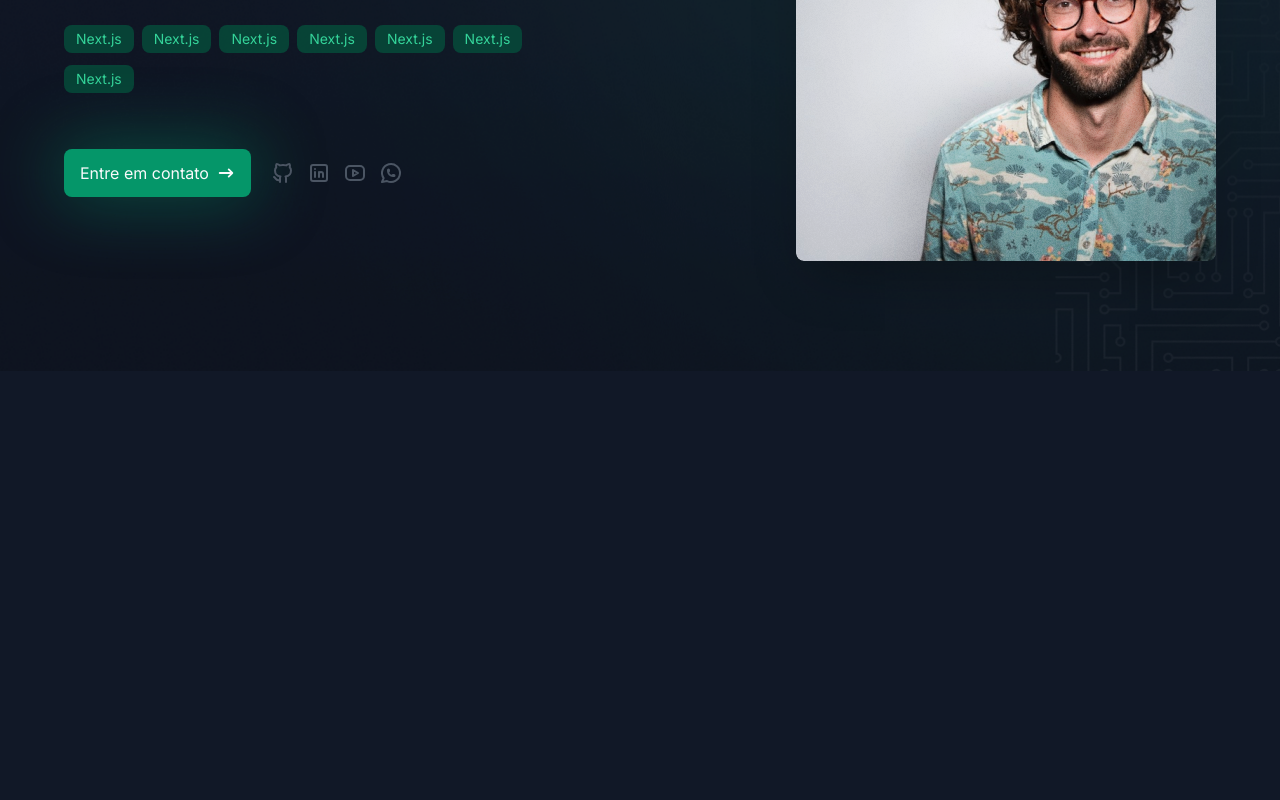
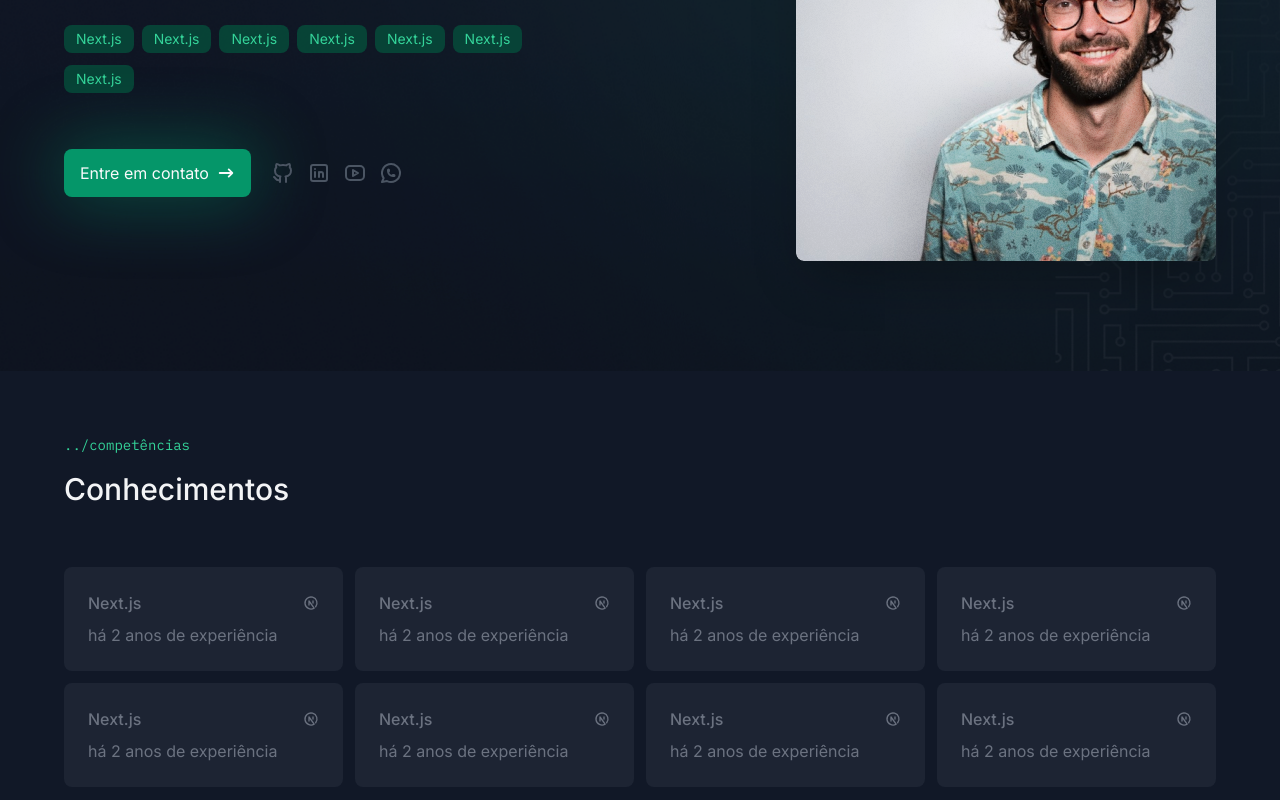
Before and after one commit to brunolimadevelopment/portfolio, a Next.js app: page / in a window 1280 px wide. Shown: the part 384-1184 px from the top of the page. Before the commit the page ends 800 px from the top, so only its background shows below. Built offline with nearby package versions, Linux system fonts and the light colour scheme.

Commit message:
feat: competência destaques

```diff
--- a/app/components/header/nav-item.tsx
+++ b/app/components/header/nav-item.tsx
@@ -9,7 +9,6 @@
 
 export const NavItem = ({ label, href }: NavItemProps) => {
 
-    console.log(label)
 
     const pathname = usePathname()
     const isActive = pathname === href
--- /dev/null
+++ b/app/components/pages/known-techs/index.tsx
@@ -0,0 +1,21 @@
+import { TbBrandNextjs } from "react-icons/tb"
+import { SectionTitle } from "../../section-title"
+import { KnowTech } from "./know-tech"
+
+export const KnowTechs = () => {
+    return (
+        <section className="container py-16">
+            <SectionTitle subtitle="competências" title="Conhecimentos" />
+
+            <div className="grid grid-cols-[repeat(auto-fit,minmax(264px,1fr))] gap-3 mt-[60px]">
+                {Array.from({ length: 8 }).map((_, index) => (
+                    <KnowTech key={index} tech={{
+                        icon: <TbBrandNextjs />,
+                        name: 'Next.js',
+                        startDate: '2022-01-01'
+                    }} />
+                ))}
+            </div>
+        </section>
+    )
+}
--- /dev/null
+++ b/app/components/pages/known-techs/know-tech.tsx
@@ -0,0 +1,24 @@
+import { getRelativeTimeString } from "@/app/utils/get-relative-time"
+import { ReactNode } from "react"
+
+type KnowTechProps = {
+    tech: {
+        icon: ReactNode
+        name: string
+        startDate: string
+    }
+}
+
+export const KnowTech = ({ tech }: KnowTechProps) => {
+    const relativeTime = getRelativeTimeString(new Date(tech.startDate), 'pt-BR',).replace('ha', '')
+    return (
+        <div className="p-6 rounded-lg bg-gray-600/20 text-gray-500 flex flex-col gap-2 hover:text-emerald-500 hover:bg-gray-600/30 transition-all">
+            <div className="flex items-center justify-between">
+                <p className="font-medium">{tech.name}</p>
+                {tech.icon}
+            </div>
+
+            <span>{relativeTime} de experiência</span>
+        </div>
+    )
+}
--- /dev/null
+++ b/app/components/section-title/index.tsx
@@ -0,0 +1,18 @@
+import { cn } from "@/app/lib/utils";
+
+type SectionTitleProps = {
+    title: string;
+    subtitle: string;
+    className?: string
+}
+
+export const SectionTitle = ({ title, subtitle, className }: SectionTitleProps) => {
+
+    console.log(className)
+    return (
+        <div className={cn('flex flex-col gap-4', className)}>
+            <span className="font-mono text-sm text-emerald-400">{`../${subtitle}`}</span>
+            <h3 className="text-3xl font-medium">{title}</h3>
+        </div>
+    )
+}
--- a/app/page.tsx
+++ b/app/page.tsx
@@ -1,9 +1,11 @@
 import { HeroSection } from "./components/pages/home/hero-section";
+import { KnowTechs } from "./components/pages/known-techs";
 
 export default async function Home() {
   return (
     <>
       <HeroSection />
+      <KnowTechs />
     </>
   )
 }
--- /dev/null
+++ b/app/utils/get-relative-time.ts
@@ -0,0 +1,50 @@
+/**
+ * Convert a date to a relative time string, such as
+ * "a minute ago", "in 2 hours", "yesterday", "3 months ago", etc.
+ * using Intl.RelativeTimeFormat
+ */
+export function getRelativeTimeString(
+    date: Date | number,
+    lang = navigator.language,
+): string {
+    // Allow dates or times to be passed
+    const timeMs = typeof date === 'number' ? date : date.getTime()
+
+    // Get the amount of seconds between the given date and now
+    const deltaSeconds = Math.round((timeMs - Date.now()) / 1000)
+
+    // Array reprsenting one minute, hour, day, week, month, etc in seconds
+    const cutoffs = [
+        60,
+        3600,
+        86400,
+        86400 * 7,
+        86400 * 30,
+        86400 * 365,
+        Infinity,
+    ]
+
+    // Array equivalent to the above but in the string representation of the units
+    const units: Intl.RelativeTimeFormatUnit[] = [
+        'second',
+        'minute',
+        'hour',
+        'day',
+        'week',
+        'month',
+        'year',
+    ]
+
+    // Grab the ideal cutoff unit
+    const unitIndex = cutoffs.findIndex(
+        (cutoff) => cutoff > Math.abs(deltaSeconds),
+    )
+
+    // Get the divisor to divide from the seconds. E.g. if our unit is "day" our divisor
+    // is one day in seconds, so we can divide our seconds by this to get the # of days
+    const divisor = unitIndex ? cutoffs[unitIndex - 1] : 1
+
+    // Intl.RelativeTimeFormat do its magic
+    const rtf = new Intl.RelativeTimeFormat(lang, { numeric: 'auto' })
+    return rtf.format(Math.floor(deltaSeconds / divisor), units[unitIndex])
+}
```
